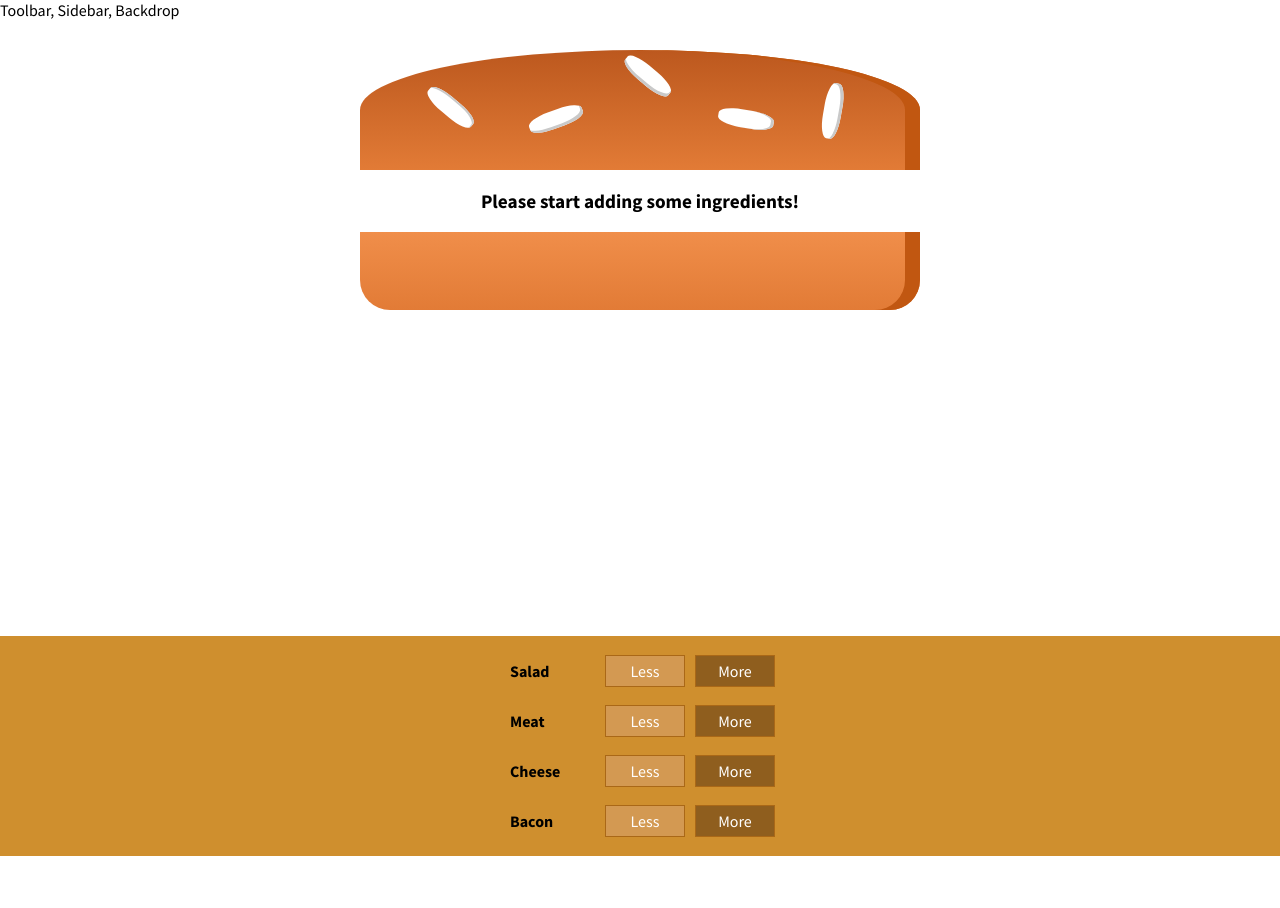
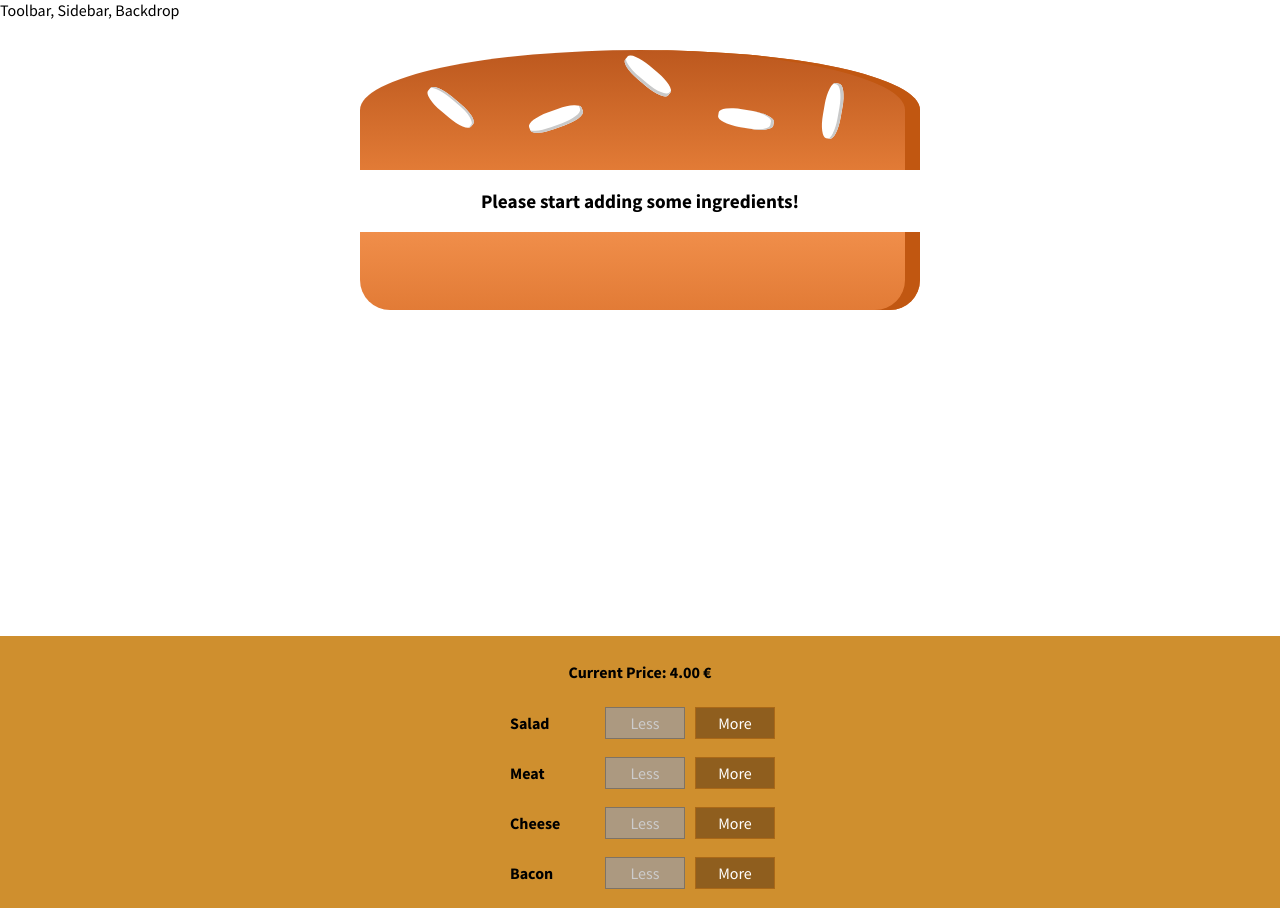
Before and after one commit to felixhaeberle/react-course, a React app in the folder burger-builder/: page / in a window 1280 px wide. Before the commit the page ends 856 px from the top, so only its background shows below. Built offline with nearby package versions, Linux system fonts and the light colour scheme.

Commit message:
Adding price display to burgerControl component

```diff
--- a/burger-builder/src/components/Burger/BuildControls/BuildControl/BuildControl.js
+++ b/burger-builder/src/components/Burger/BuildControls/BuildControl/BuildControl.js
@@ -4,8 +4,13 @@
 const buildControl = (props) => (
   <div className={classes.BuildControl}>
     <div className={classes.Label}>{props.label}</div>
-    <button className={classes.Less} onClick={props.removed}>Less</button>
-    <button className={classes.More} onClick={props.added}>More</button>
+    <button
+      className={classes.Less}
+      onClick={props.removed}
+      disabled={props.disabled}>Less</button>
+    <button
+      className={classes.More}
+      onClick={props.added}>More</button>
   </div>
 );
 
--- a/burger-builder/src/components/Burger/BuildControls/BuildControls.js
+++ b/burger-builder/src/components/Burger/BuildControls/BuildControls.js
@@ -10,12 +10,14 @@
 
 const buildControls = (props) => (
   <div className={classes.BuildControls}>
+    <p><strong>Current Price: {props.price.toFixed(2)} €</strong></p>
     {controls.map(ctrl => (
       <BuildControl
         key={ctrl.label}
         label={ctrl.label}
         added={() => props.ingredientAdded(ctrl.type)}
-        removed={() => props.ingredientRemoved(ctrl.type)}/>
+        removed={() => props.ingredientRemoved(ctrl.type)}
+        disabled={props.disabled[ctrl.type]}/>
     ))}
   </div>
 );
--- a/burger-builder/src/containers/BurgerBuilder/BurgerBuilder.js
+++ b/burger-builder/src/containers/BurgerBuilder/BurgerBuilder.js
@@ -37,8 +37,8 @@
   removeIngredientHandler = (type) => {
     const oldCount = this.state.ingredients[type];
     let updatedCounted = oldCount - 1;
-    if (oldCount === 0) {
-      updatedCounted = 0;
+    if (oldCount <= 0) {
+      return;
     }
     const updatedIngredients = {
       ...this.state.ingredients
@@ -53,12 +53,20 @@
 
 
   render () {
+    const disableInfo = {
+      ...this.state.ingredients
+    };
+    for (let key in disableInfo) {
+      disableInfo[key] = disableInfo[key] <= 0
+    }
     return (
       <Aux>
         <Burger ingredients={this.state.ingredients}/>
         <BuildControls
           ingredientAdded={this.addIngredientHandler}
           ingredientRemoved={this.removeIngredientHandler}
+          disabled={disableInfo}
+          price={this.state.totalPrice}
         />
       </Aux>
 
```
